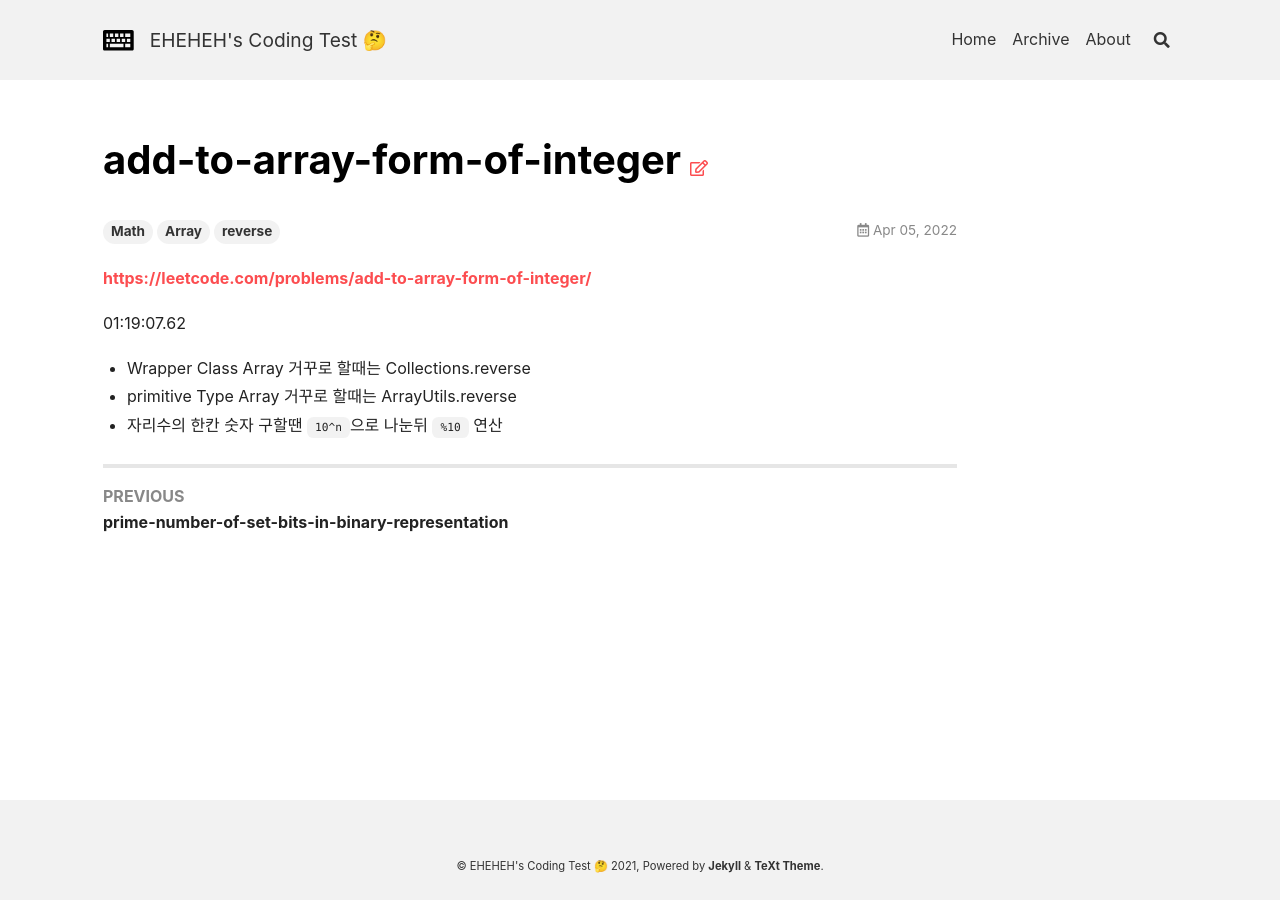
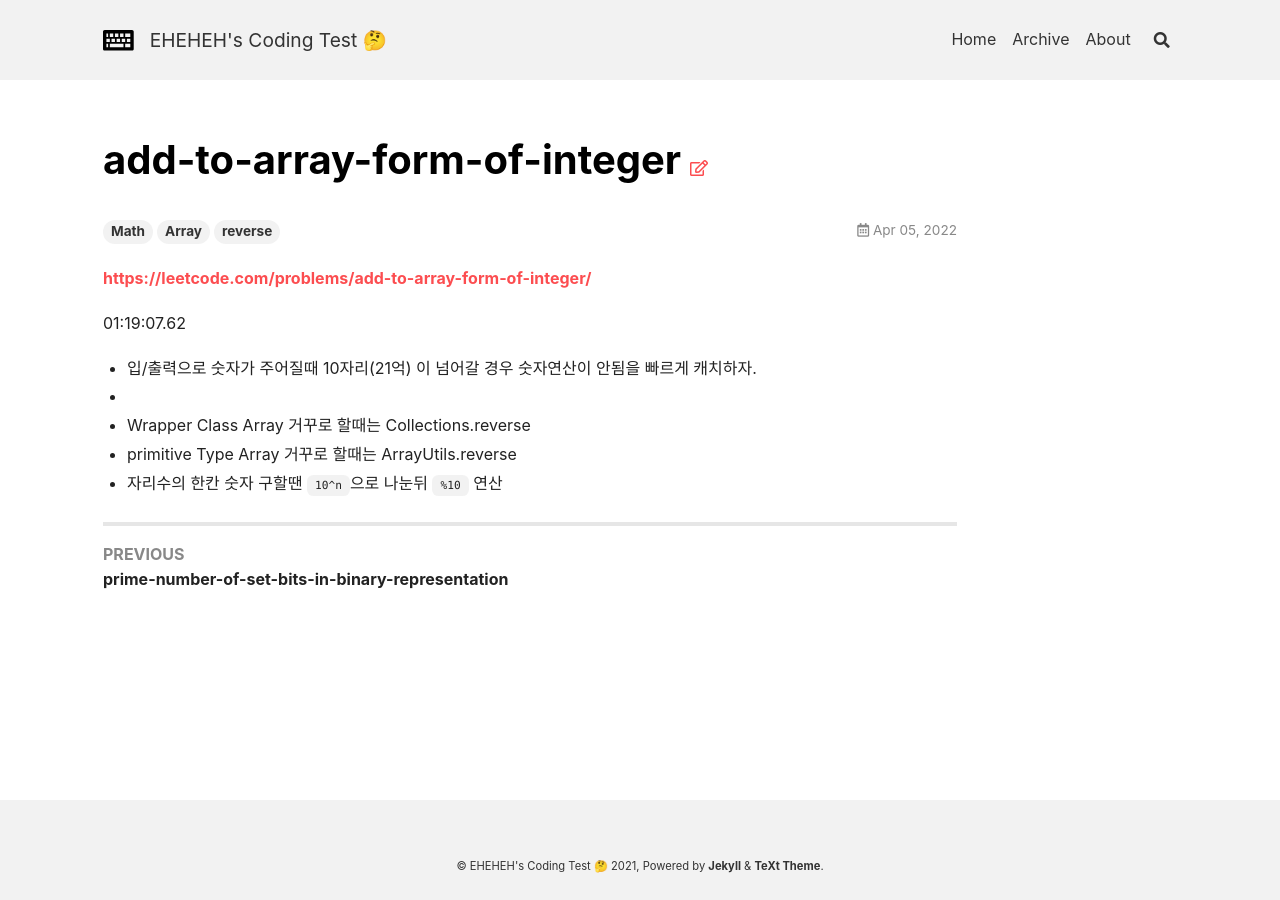
Before and after one commit to taetaetae/coding-test, a Jekyll site: the page built from _posts/2022-04-05-add-to-array-form-of-integer.md, in a window 1280 px wide. Built offline with Jekyll 4.4.1, drawn with Linux system fonts in a browser that asks for light colours; nearby versions of some CDN libraries.

Commit message:
Update 2022-04-05-add-to-array-form-of-integer.md

```diff
--- a/_posts/2022-04-05-add-to-array-form-of-integer.md
+++ b/_posts/2022-04-05-add-to-array-form-of-integer.md
@@ -11,6 +11,8 @@ tags:
 
 01:19:07.62
 
+- 입/출력으로 숫자가 주어질때 10자리(21억) 이 넘어갈 경우 숫자연산이 안됨을 빠르게 캐치하자.
+-
 - Wrapper Class Array 거꾸로 할때는 Collections.reverse
 - primitive Type Array 거꾸로 할때는 ArrayUtils.reverse
 - 자리수의 한칸 숫자 구할땐 `10^n`으로 나눈뒤 `%10` 연산
```
